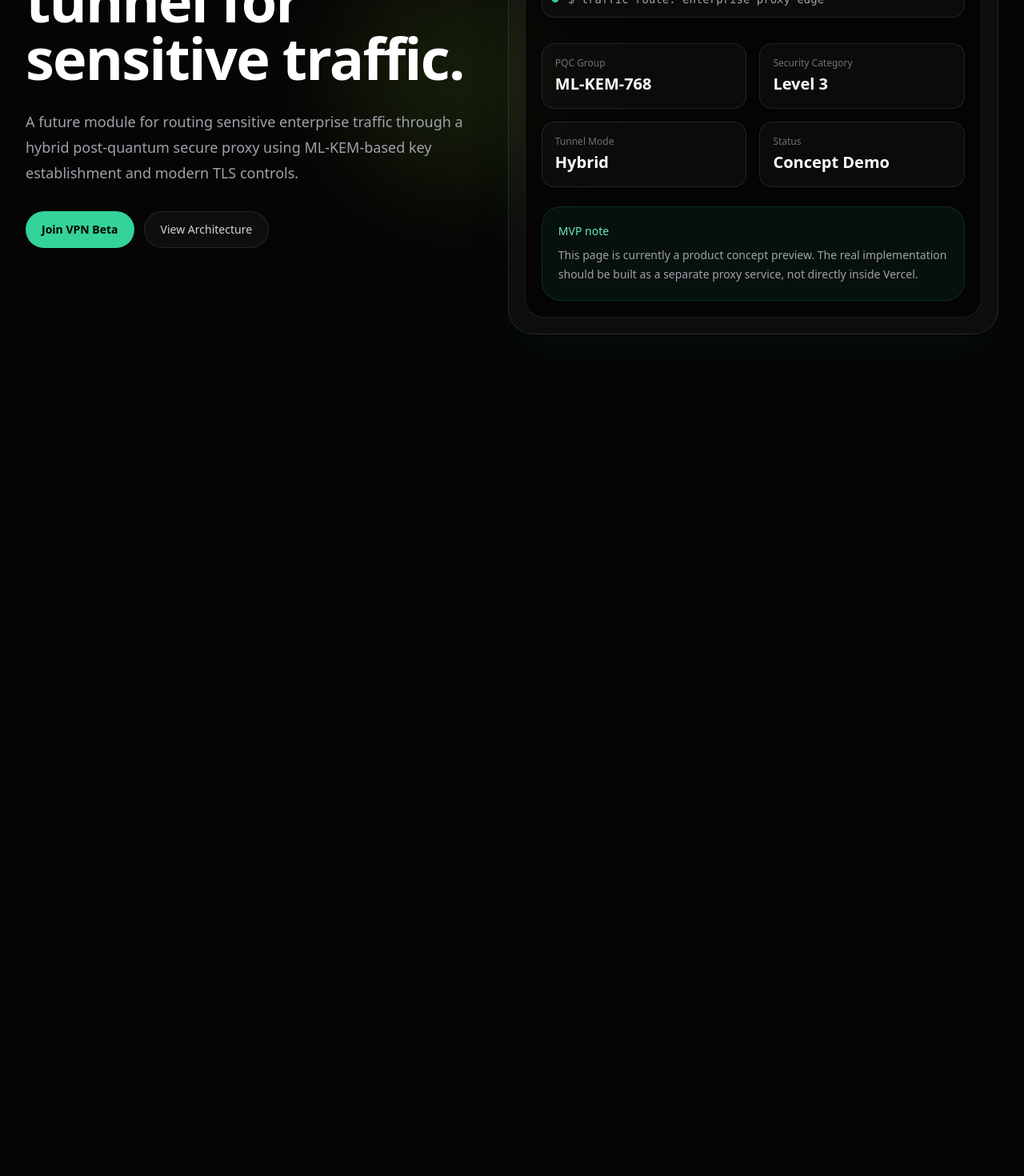
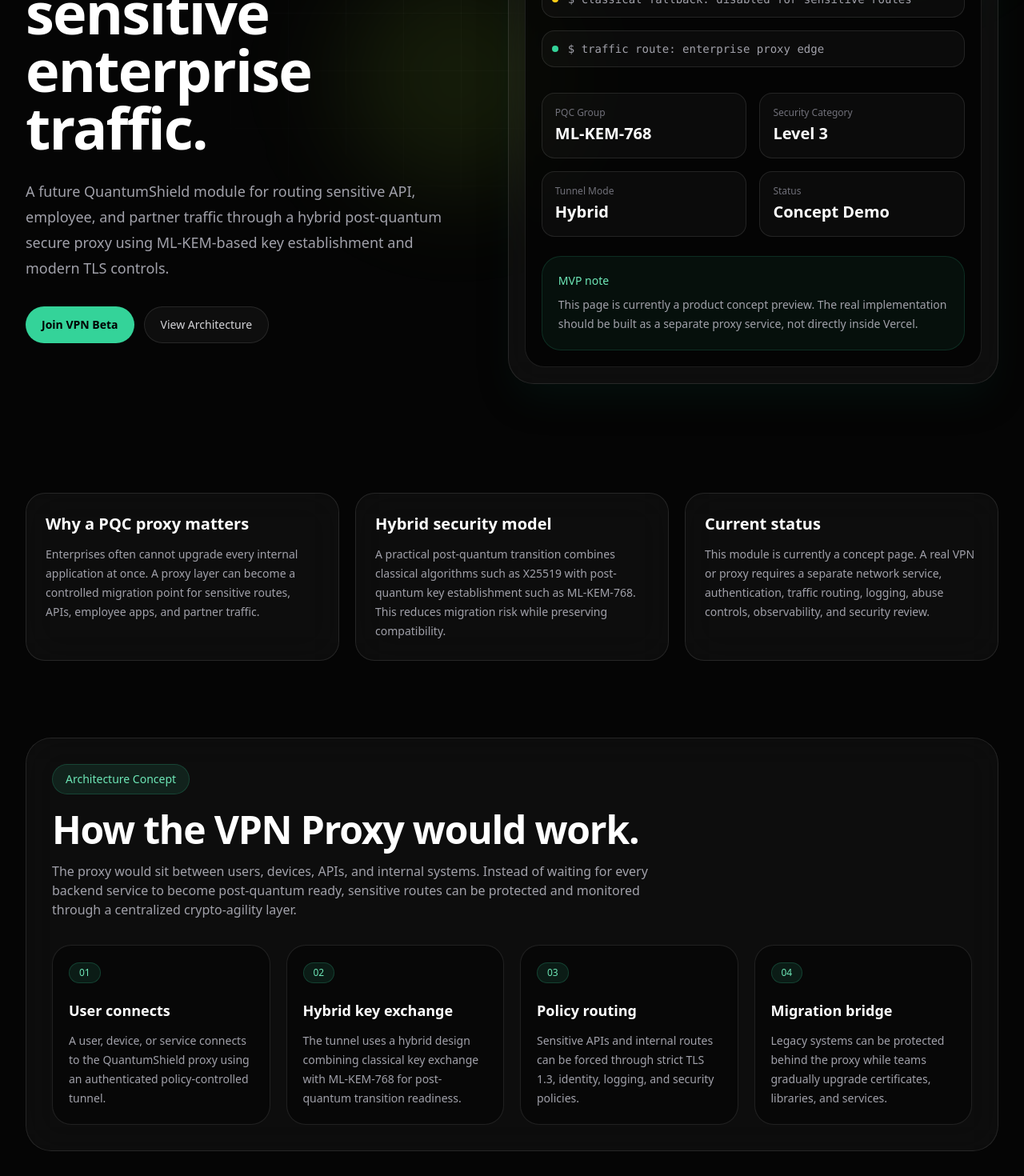
Before and after one commit to aaditah23-eng/websitequantum, a Next.js app: page /vpn in a window 1280 px wide. Shown: the part 560-2030 px from the top of the page at 80% size. Before the commit the page ends 1114 px from the top, so only its background shows below. Built offline with nearby package versions, Linux system fonts and the light colour scheme.

Commit message:
Update page.tsx

```diff
--- a/app/vpn/page.tsx
+++ b/app/vpn/page.tsx
@@ -15,13 +15,13 @@ export default function VpnPage() {
             </div>
 
             <h1 className="text-5xl font-semibold leading-[0.95] tracking-tight md:text-7xl">
-              A post-quantum tunnel for sensitive traffic.
+              A post-quantum tunnel for sensitive enterprise traffic.
             </h1>
 
             <p className="mt-7 max-w-2xl text-lg leading-8 text-zinc-400">
-              A future module for routing sensitive enterprise traffic through
-              a hybrid post-quantum secure proxy using ML-KEM-based key
-              establishment and modern TLS controls.
+              A future QuantumShield module for routing sensitive API, employee,
+              and partner traffic through a hybrid post-quantum secure proxy
+              using ML-KEM-based key establishment and modern TLS controls.
             </p>
 
             <div className="mt-8 flex flex-wrap gap-3">
@@ -43,13 +43,16 @@ export default function VpnPage() {
                   <span className="h-3 w-3 rounded-full bg-yellow-400" />
                   <span className="h-3 w-3 rounded-full bg-green-400" />
                 </div>
-                <div className="text-xs text-zinc-500">pqc-proxy.quantumshield.ai</div>
+                <div className="text-xs text-zinc-500">
+                  pqc-proxy.quantumshield.ai
+                </div>
               </div>
 
               <div className="space-y-4 font-mono text-sm">
                 <TerminalLine text="initializing secure tunnel..." good />
                 <TerminalLine text="client key exchange: X25519 + ML-KEM-768" good />
                 <TerminalLine text="tls policy: TLS 1.3 only" good />
+                <TerminalLine text="identity layer: device + user policy" good />
                 <TerminalLine text="classical fallback: disabled for sensitive routes" warning />
                 <TerminalLine text="traffic route: enterprise proxy edge" good />
               </div>
@@ -72,6 +75,72 @@ export default function VpnPage() {
                 </p>
               </div>
             </div>
+          </div>
+        </div>
+      </section>
+
+      <section className="relative mx-auto max-w-7xl px-5 pb-24 md:px-8">
+        <div className="grid gap-5 lg:grid-cols-3">
+          <InfoCard
+            title="Why a PQC proxy matters"
+            text="Enterprises often cannot upgrade every internal application at once. A proxy layer can become a controlled migration point for sensitive routes, APIs, employee apps, and partner traffic."
+          />
+
+          <InfoCard
+            title="Hybrid security model"
+            text="A practical post-quantum transition combines classical algorithms such as X25519 with post-quantum key establishment such as ML-KEM-768. This reduces migration risk while preserving compatibility."
+          />
+
+          <InfoCard
+            title="Current status"
+            text="This module is currently a concept page. A real VPN or proxy requires a separate network service, authentication, traffic routing, logging, abuse controls, observability, and security review."
+          />
+        </div>
+      </section>
+
+      <section className="relative mx-auto max-w-7xl px-5 pb-24 md:px-8">
+        <div className="rounded-[2rem] border border-white/10 bg-white/[0.035] p-6 backdrop-blur-xl md:p-8">
+          <div className="mb-8">
+            <div className="inline-flex rounded-full border border-emerald-400/20 bg-emerald-400/10 px-4 py-2 text-sm text-emerald-300">
+              Architecture Concept
+            </div>
+
+            <h2 className="mt-5 text-4xl font-semibold tracking-tight md:text-5xl">
+              How the VPN Proxy would work.
+            </h2>
+
+            <p className="mt-4 max-w-3xl text-zinc-400">
+              The proxy would sit between users, devices, APIs, and internal
+              systems. Instead of waiting for every backend service to become
+              post-quantum ready, sensitive routes can be protected and monitored
+              through a centralized crypto-agility layer.
+            </p>
+          </div>
+
+          <div className="grid gap-5 lg:grid-cols-4">
+            <StepCard
+              number="01"
+              title="User connects"
+              text="A user, device, or service connects to the QuantumShield proxy using an authenticated policy-controlled tunnel."
+            />
+
+            <StepCard
+              number="02"
+              title="Hybrid key exchange"
+              text="The tunnel uses a hybrid design combining classical key exchange with ML-KEM-768 for post-quantum transition readiness."
+            />
+
+            <StepCard
+              number="03"
+              title="Policy routing"
+              text="Sensitive APIs and internal routes can be forced through strict TLS 1.3, identity, logging, and security policies."
+            />
+
+            <StepCard
+              number="04"
+              title="Migration bridge"
+              text="Legacy systems can be protected behind the proxy while teams gradually upgrade certificates, libraries, and services."
+            />
           </div>
         </div>
       </section>
@@ -113,6 +182,35 @@ function TerminalLine({
   );
 }
 
+function InfoCard({ title, text }: { title: string; text: string }) {
+  return (
+    <div className="rounded-3xl border border-white/10 bg-white/[0.035] p-6 backdrop-blur-xl">
+      <h3 className="text-xl font-semibold">{title}</h3>
+      <p className="mt-3 text-sm leading-6 text-zinc-400">{text}</p>
+    </div>
+  );
+}
+
+function StepCard({
+  number,
+  title,
+  text,
+}: {
+  number: string;
+  title: string;
+  text: string;
+}) {
+  return (
+    <div className="rounded-3xl border border-white/10 bg-black/40 p-5">
+      <div className="mb-5 inline-flex rounded-full border border-emerald-400/20 bg-emerald-400/10 px-3 py-1 text-xs text-emerald-300">
+        {number}
+      </div>
+      <h3 className="text-lg font-semibold">{title}</h3>
+      <p className="mt-3 text-sm leading-6 text-zinc-400">{text}</p>
+    </div>
+  );
+}
+
 function Background() {
   return (
     <div className="fixed inset-0 pointer-events-none">
```
